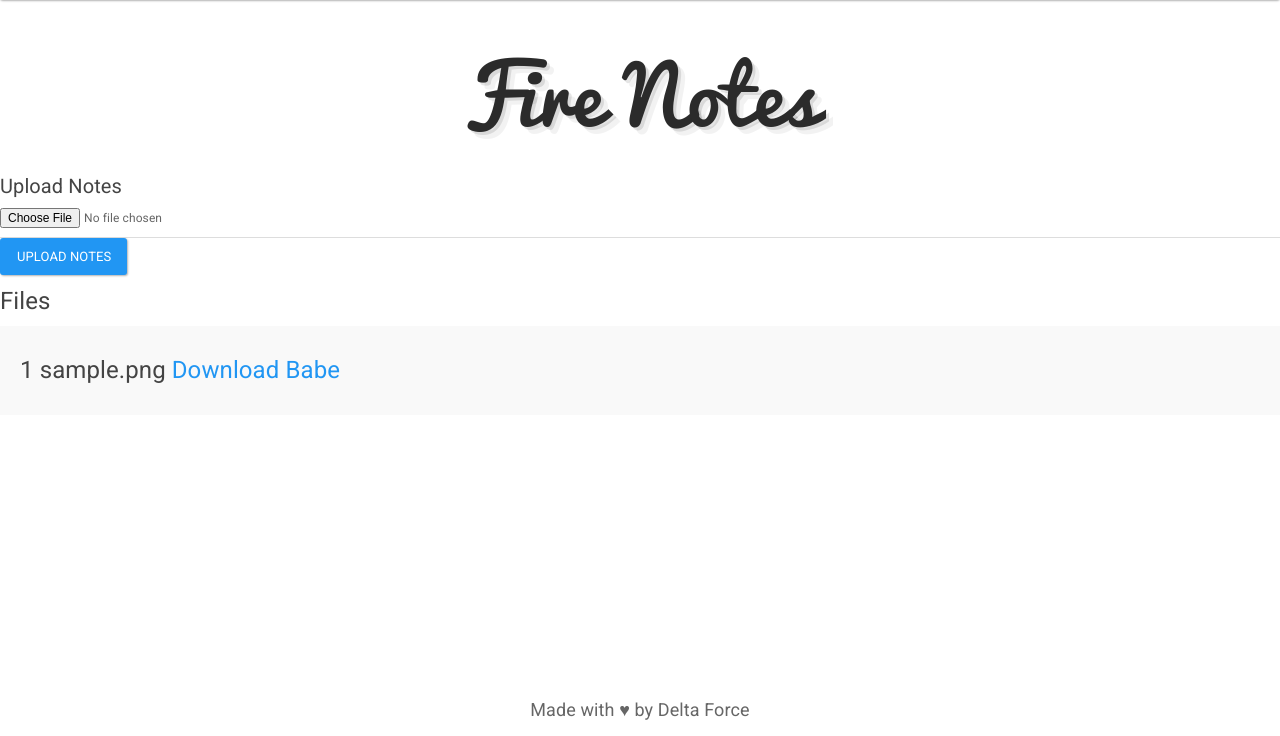
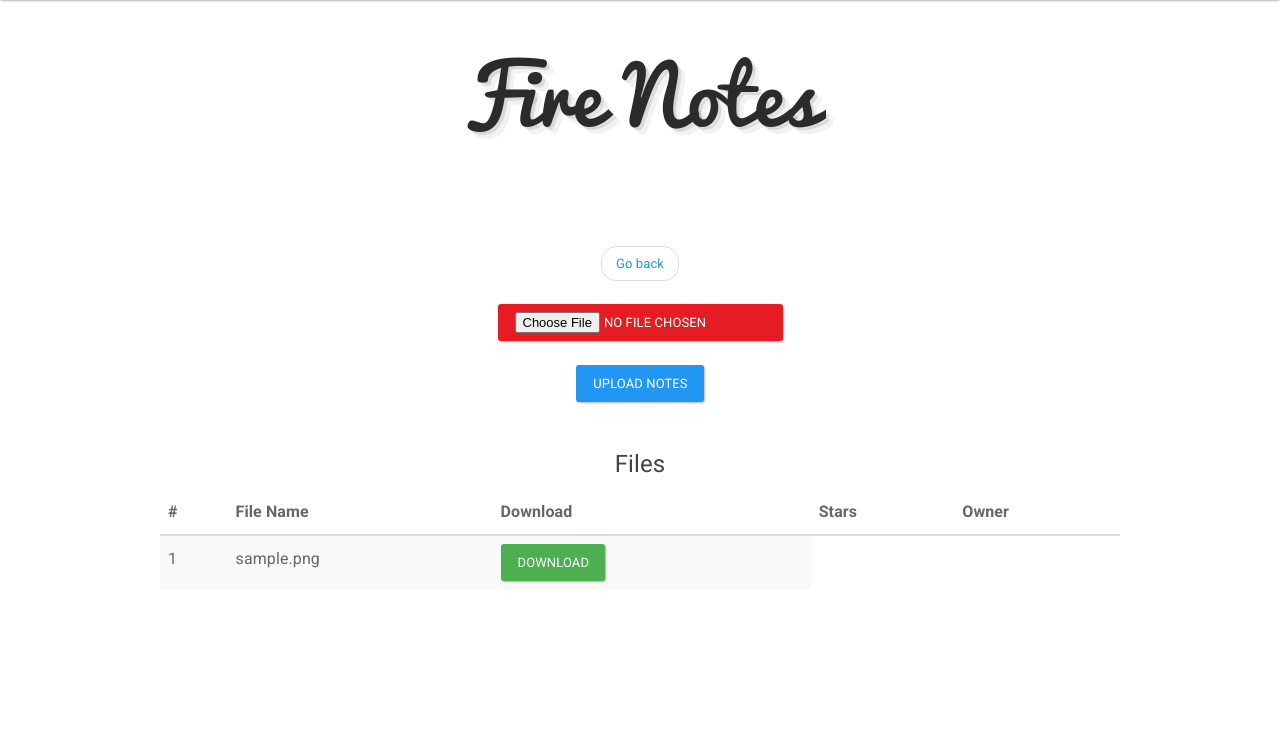
Before and after one commit to delta/NotesSharing, a Flask app: a page that uses app/templates/base.html in a window 1280 px wide. Shown: the part 64-800 px from the top of the page. Run offline with Flask 2, Linux system fonts and the light colour scheme; the visitor is signed in with stand-in values (Sample User, id 1); tables that the repository leaves empty hold one stand-in row (values such as "Sample post"); parts of the project's set-up code (start-up, migrations or seed data) failed here and were passed over.

Commit message:
:lipstick: UI stuff

```diff
--- a/app/templates/base.html
+++ b/app/templates/base.html
@@ -65,12 +65,12 @@
 
                 {% endblock %}
 
-                <footer>
+                <!--footer>
                  <div align="center">
                     Made with &hearts; by Delta Force
                     <br>
 
                  </div>
-                </footer>
+                </footer-->
         </body>
 </html>
--- a/app/templates/home.html
+++ b/app/templates/home.html
@@ -4,8 +4,7 @@
                   {% if session['rollnumber'] %}
                   <h4 align="center">Welcome {{session['rollnumber']}} </h4>
                   {% endif %}
-                  <h4 align="center">Department</h4>
-
+                  <br>
                         <div align="center">
                           {% for dept in x %}
                             <a class="btn btn-primary btn-lg" href="/{{dept}}">{{dept}}</a>
--- a/app/templates/notes.html
+++ b/app/templates/notes.html
@@ -2,19 +2,54 @@
 
 {% block content %}
 
+<div class="jumbotron" align="center">
 	{% if session['rollnumber'] %}
-        <h5> Upload Notes </h5>
+	<ul class="pager">
+		<li><a href="/{{dept}}">Go back</a></li>
+	</ul>
+	<div style="width:30%; margin:0 auto;">
+		<h5>  </h5>
 		<form action="" method=post enctype="multipart/form-data">
-                <input type=file class="form-control input-sm" name="pdf"></input>
+			<input type="file" class="btn btn-danger" name="pdf"></input>
+			<br>
 			<input type="submit" class="btn btn-primary" value="upload notes"></input>
 		</form>
+	</div>
 	{% endif %}
+	<br>
 	<h4> Files </h4>
+	<table class="table table-striped table-hover" style="width:75%; margin:0 auto">
+  <thead>
+    <tr>
+      <th>#</th>
+      <th>File Name</th>
+      <th>Download</th>
+      <th>Stars</th>
+      <th>Owner</th>
+    </tr>
+  </thead>
+  <tbody>
      {% for file in list_of_files %}
-                <div class= "well">
-                        <h4>{{file[0]}} {{file[1]}} <a href="/{{dept}}/{{sem}}/{{file[1]}}">Download Babe</a></h4>
-                </div>
+     <tr>
+     						<td>
+     							{{file[0]}}
+     						</td>
+     						<td>
+     							{{file[1]}}
+     						</td>
+                <td>
+                         <a class="btn btn-success" href="/{{dept}}/{{sem}}/{{file[1]}}">Download</a>
+                </td>
+
+      </tr>
      {% endfor %}
 
+    <tr>
+    </tr>
+    </tbody>
+    </table>
 
+
+
+</div>
 {% endblock %}
--- a/app/templates/semester.html
+++ b/app/templates/semester.html
@@ -4,9 +4,7 @@
 <div class="jumbotron" align="center">
 
 <h4> Welcome to {{dept}} ! </h4>
-<h5> Choose the semester:</h5>
-
-
+<br>
         {% for sem in semesters %}
           <a class="btn btn-primary btn-lg" href="/{{dept}}/{{sem}}">Semester {{sem}}</a>
         {% endfor %}
```
Lines whose indentation alone changed are shown as unchanged.
